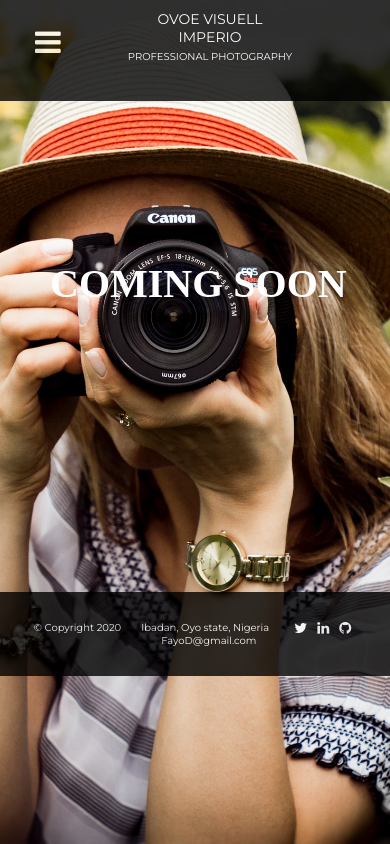
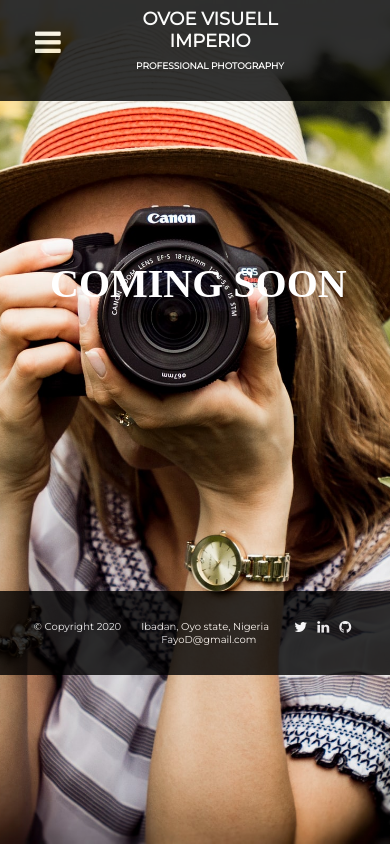
Before and after one commit to DamilareRichard/OVOE-Photography, a plain HTML site: page about.html in a window 390 px wide. Drawn offline with Linux system fonts and the light colour scheme.

Commit message:
Add files via upload

```diff
--- a/about.html
+++ b/about.html
@@ -162,7 +162,6 @@ nav{
 		margin: 0;
 		padding: 0;
 		box-sizing: border-box;
-		/*z-index: -2;*/
 
 	}
 
@@ -175,20 +174,25 @@ nav{
 	opacity: .8;
 	}
 
+
 	.left-hand p {
 		position: relative;
 		top: 0px;
 		left: -85px;
 		text-align: center;
-		padding: 10px;
-		font-size: 14px;
+		padding: 8px;
+		font-size: 18px;
 		color: #fff;
+		font-weight: bold;
+	}
+
+	.left-hand p span {
+		margin: 0px;
+		font-size: 9px;
+		font-weight: bold;
 
 	}
-	.left-hand span{
-		font-size: 12px;
 
-	}
 	.side-bar{
 	position: fixed;
 	left: -350px;
@@ -215,7 +219,6 @@ nav{
 	display: block;
 	list-style: none;
     padding: 10px 20px;
-   	/*padding-left: 20px;*/
    	left: 30px;
    	top: 50px;
 
@@ -301,8 +304,9 @@ div #cancel{
 		margin: 0;
 		padding: 0;
 		font-size: 10px;
-		top: 592px;
-		/*z-index: 1111;*/
+		top: 591px;
+		z-index: -2;
+
 	}
 
 	.banner-copy p{
@@ -315,23 +319,13 @@ div #cancel{
 }
 
 
-
-
-
-
-
-
-
-
-
-
 </style>
 <body>
 	<h1> Coming soon</h1>
 	<nav>
 		<div class="left-hand">
 			<!-- <img src="img1.jpg" alt="logo"> -->
-			<p>Ovoe Visuell Imperio <br/> <span>Professional Photography</span></p>
+			<p>Ovoe Visuell Imperio <br/><span>Professional Photography</span></p>
 
 		</div>
 
--- a/styles.css
+++ b/styles.css
@@ -156,7 +156,6 @@ nav{
 		margin: 0;
 		padding: 0;
 		box-sizing: border-box;
-		z-index: -2;
 
 	}
 
@@ -167,6 +166,7 @@ nav{
 	position: fixed;
 	margin: 0px;
 	opacity: .8;
+
 	}
 
 
@@ -175,15 +175,23 @@ nav{
 		top: 0px;
 		left: -85px;
 		text-align: center;
-		padding: 10px;
-		font-size: 14px;
+		padding: 8px;
+		font-size: 18px;
 		color: #fff;
+		text-transform: uppercase;
+		font-weight: bold;
+		font-family: 'Montserrat', sans-serif;
+
 
 	}
-	.left-hand span{
-		font-size: 12px;
+	.left-hand p span {
+		margin: 0px;
+		font-size: 9px;
+		font-weight: bold;
+
 
 	}
+
 	.side-bar{
 	position: fixed;
 	left: -350px;
@@ -295,8 +303,9 @@ div #cancel{
 		margin: 0;
 		padding: 0;
 		font-size: 10px;
-		top: 592px;
-		z-index: 1111;
+		top: 591px;
+		z-index: -2;
+
 	}
 
 	.banner-copy p{
```
